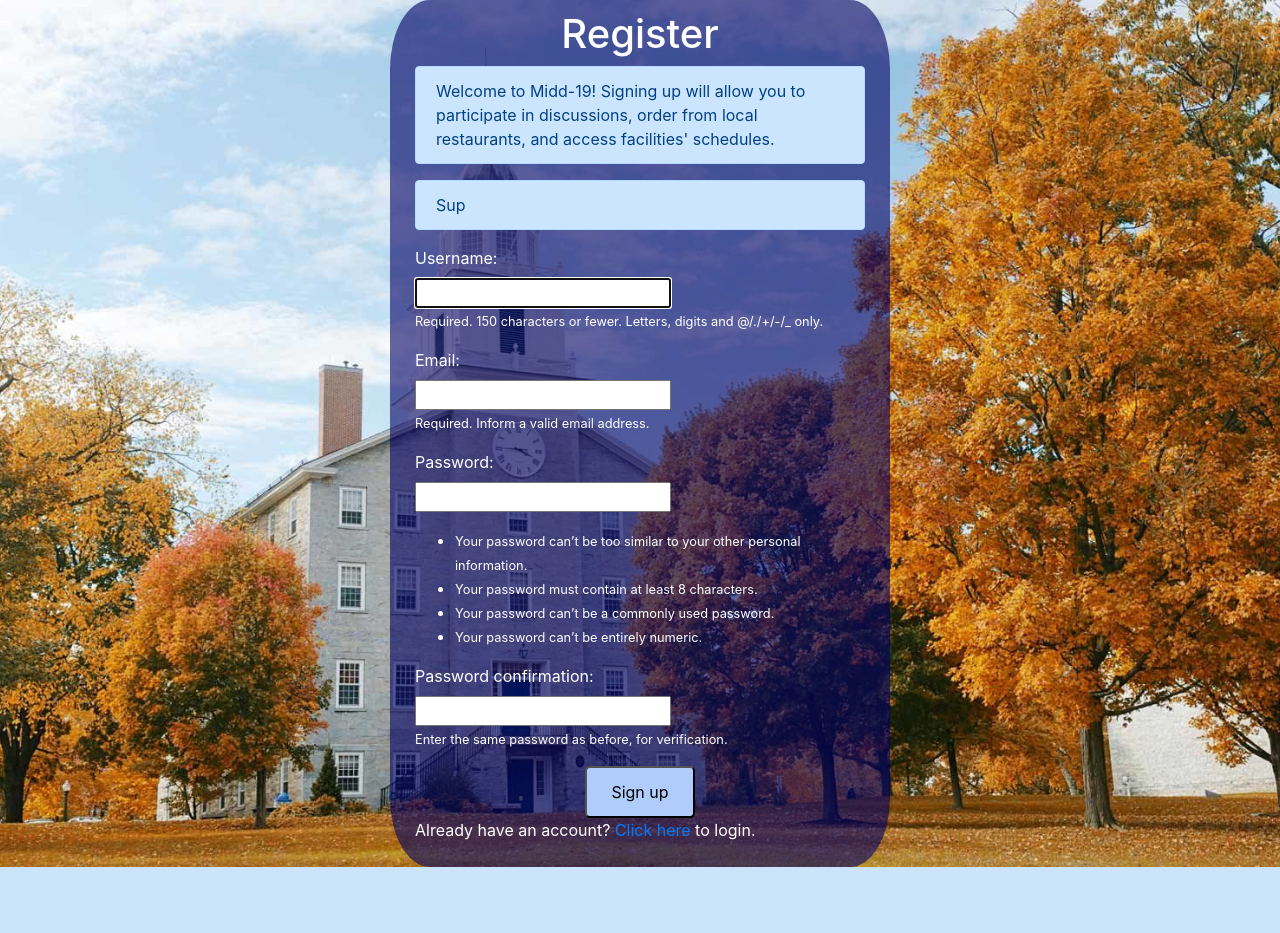
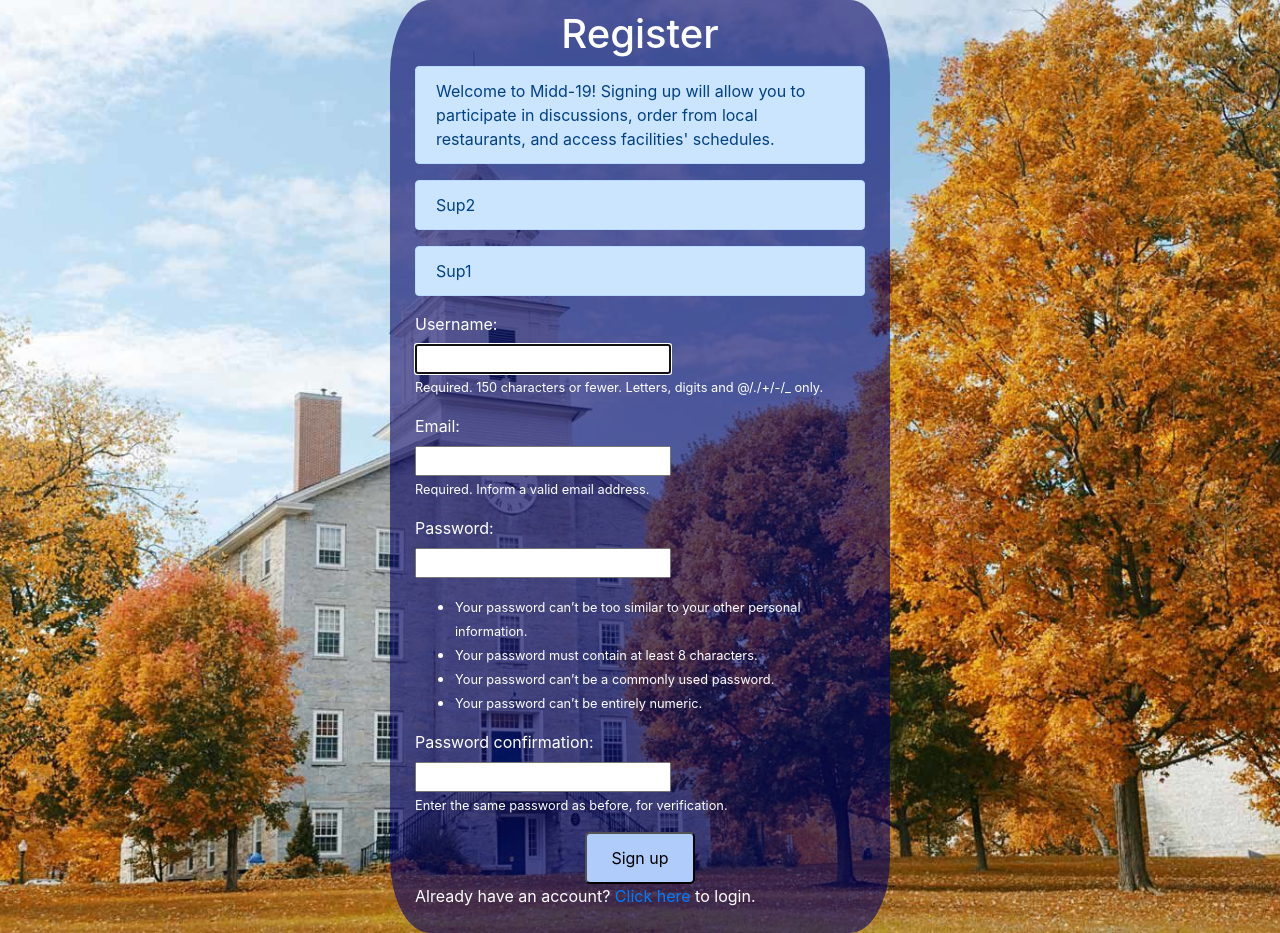
Before and after one commit to nestoreo/SierraNevadaCA-WaterAnalysis, a Django app: page /register in a window 1280 px wide. Before the commit the page ends 867 px from the top, so only its background shows below. Run offline with Django 3.2, Linux system fonts and the light colour scheme; some libraries are stand-ins or nearby versions.

Commit message:
git help

```diff
--- a/midd19/templates/midd19/register.html
+++ b/midd19/templates/midd19/register.html
@@ -9,8 +9,12 @@
         Welcome to Midd-19! Signing up will allow you to participate in discussions, order from local restaurants, and access facilities' schedules.
       </div>
       <div class="alert alert-primary" role="alert">
-        Sup
+        Sup2
       </div>
+      <div class="alert alert-primary" role="alert">
+        Sup1
+      </div>
+
       {% if message %}
           <div>
               {{ message }}
```
